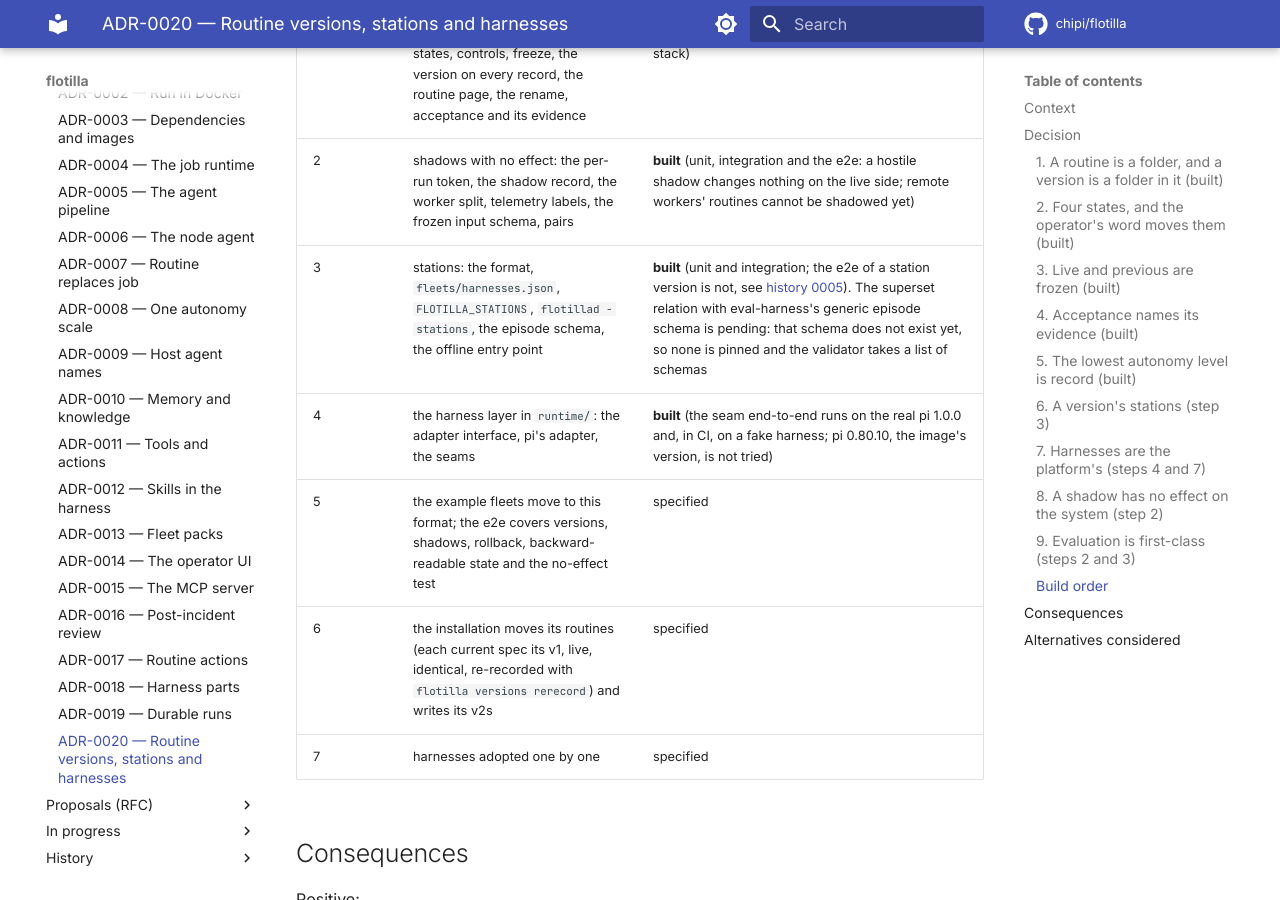
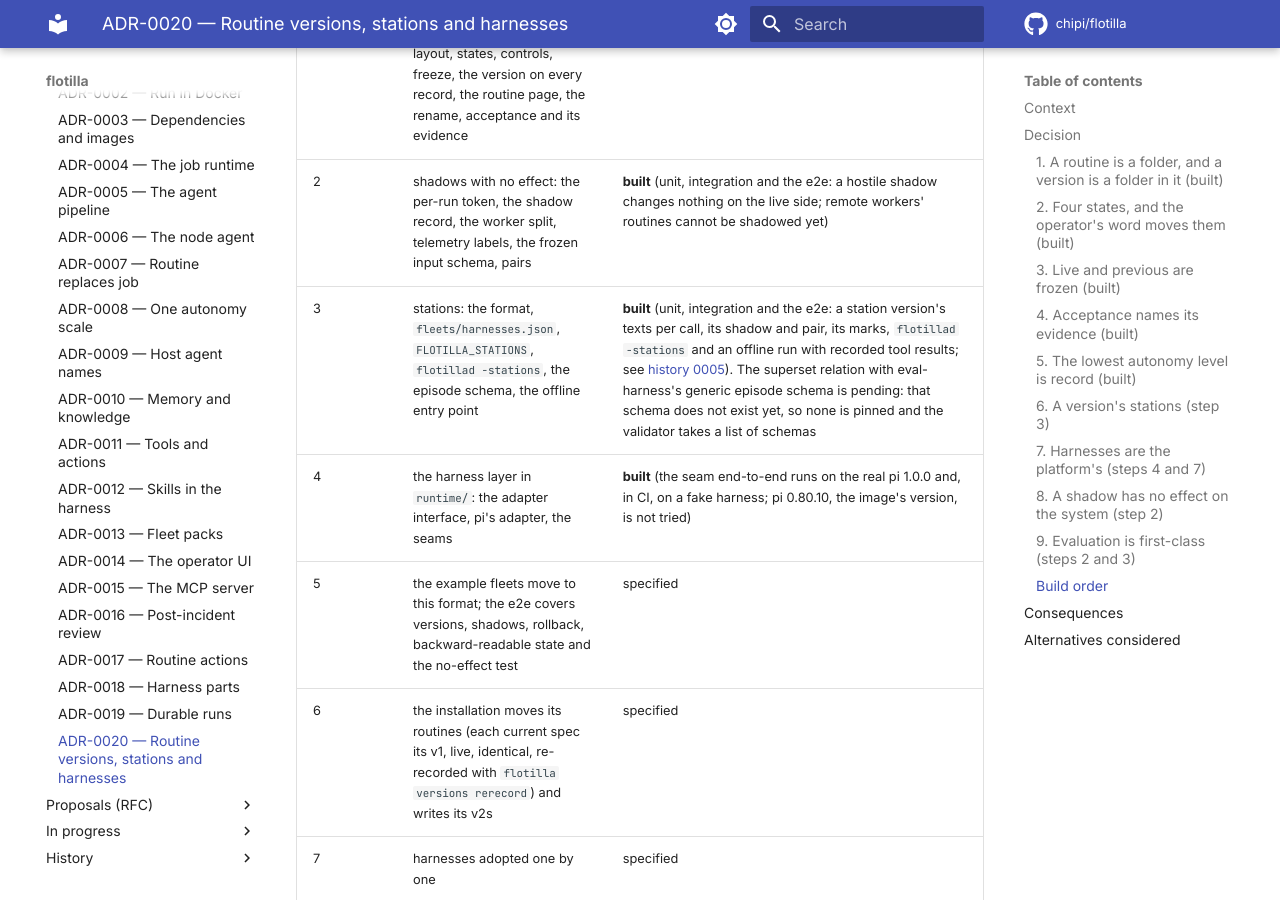
Before and after one commit to chipi/flotilla, an MkDocs documentation site: the page built from docs/adr/ADR-0020-routine-versions-stations-harnesses.md, in a window 1280 px wide and 900 px high, scrolled down 5799 px. Built offline with MkDocs 1.6.1 and Material for MkDocs 9.7.7, drawn with Linux system fonts in a browser that asks for light colours; comment, search, counter and statistics services are not loaded.

Commit message:
docs: ADR-0020's step 3 row says the e2e of a station version is built
Co-Authored-By: Claude Sonnet 5.5 <noreply@anthropic.com>
Claude-Session: https://claude.ai/code/session_014cvkLAigNFv18xzZ24LL9i

```diff
--- a/docs/adr/ADR-0020-routine-versions-stations-harnesses.md
+++ b/docs/adr/ADR-0020-routine-versions-stations-harnesses.md
@@ -206,7 +206,7 @@ the shadow worker, with a models config of its own and recorded tool results sta
 | --- | --- | --- |
 | 1 | routine and versions: the layout, states, controls, freeze, the version on every record, the routine page, the rename, acceptance and its evidence | **built** (the e2e covers the full lifecycle on a real stack) |
 | 2 | shadows with no effect: the per-run token, the shadow record, the worker split, telemetry labels, the frozen input schema, pairs | **built** (unit, integration and the e2e: a hostile shadow changes nothing on the live side; remote workers' routines cannot be shadowed yet) |
-| 3 | stations: the format, `fleets/harnesses.json`, `FLOTILLA_STATIONS`, `flotillad -stations`, the episode schema, the offline entry point | **built** (unit and integration; the e2e of a station version is not, see [history 0005](../history/0005-v2-steps-3-4.md)). The superset relation with eval-harness's generic episode schema is pending: that schema does not exist yet, so none is pinned and the validator takes a list of schemas |
+| 3 | stations: the format, `fleets/harnesses.json`, `FLOTILLA_STATIONS`, `flotillad -stations`, the episode schema, the offline entry point | **built** (unit, integration and the e2e: a station version's texts per call, its shadow and pair, its marks, `flotillad -stations` and an offline run with recorded tool results; see [history 0005](../history/0005-v2-steps-3-4.md)). The superset relation with eval-harness's generic episode schema is pending: that schema does not exist yet, so none is pinned and the validator takes a list of schemas |
 | 4 | the harness layer in `runtime/`: the adapter interface, pi's adapter, the seams | **built** (the seam end-to-end runs on the real pi 1.0.0 and, in CI, on a fake harness; pi 0.80.10, the image's version, is not tried) |
 | 5 | the example fleets move to this format; the e2e covers versions, shadows, rollback, backward-readable state and the no-effect test | specified |
 | 6 | the installation moves its routines (each current spec its v1, live, identical, re-recorded with `flotilla versions rerecord`) and writes its v2s | specified |
```
